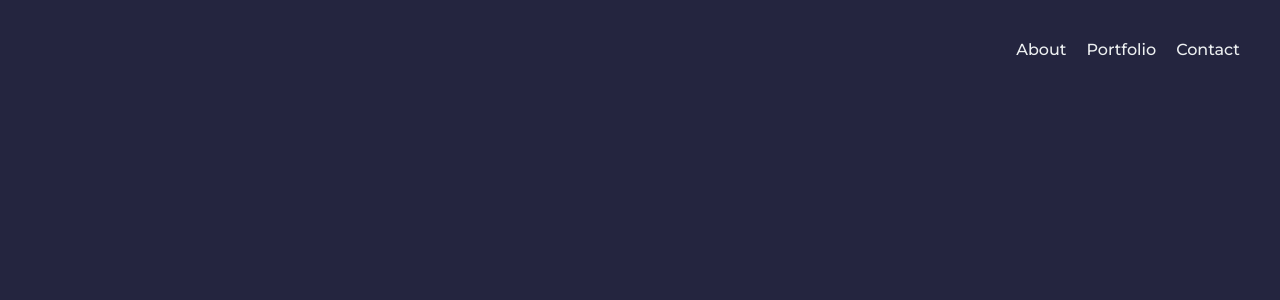
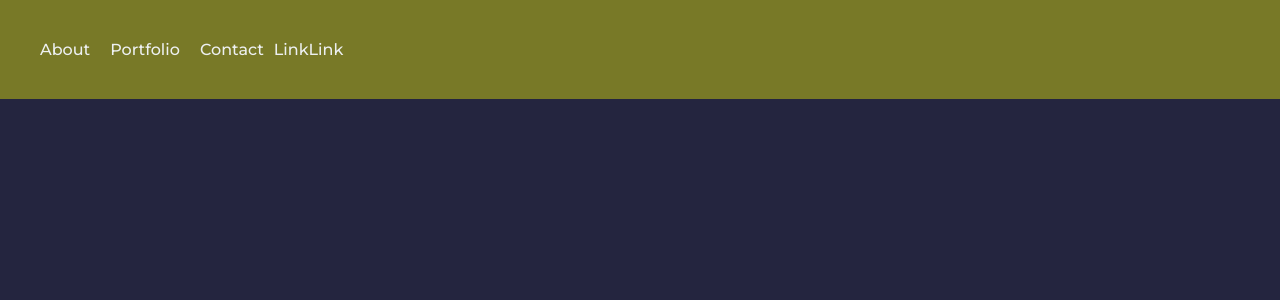
Before and after one commit to ConnerMcCabe/Portfolio, a React (Create React App) app: page /projects in a window 1280 px wide. Shown: the top 300 px of the page. Built offline with nearby package versions, Linux system fonts and the light colour scheme.

Commit message:
getting started and adjusting styling

```diff
--- a/package.json
+++ b/package.json
@@ -3,7 +3,7 @@
   "version": "0.1.0",
   "private": true,
   "dependencies": {
-    "axios": "^0.20.0",
+    "axios": "^0.21.1",
     "framer-motion": "^1.6.17",
     "react": "^16.12.0",
     "react-dom": "^16.12.0",
--- a/src/Components/Navbar/Navbar.css
+++ b/src/Components/Navbar/Navbar.css
@@ -1,14 +1,16 @@
 
 .navigation {
     display: flex;
-    justify-content: flex-end;
+    justify-content: flex-start;
     align-items: center;
-    padding: 30px 30px
+    padding: 30px 30px;
+    background-color: rgba(255, 255, 0, 0.384);
 }
 
 .navbar {
     display: flex;
     flex-direction: row-reverse;
+
 }
 
 .navItem {
--- a/src/Components/Navbar/Navbar.js
+++ b/src/Components/Navbar/Navbar.js
@@ -9,7 +9,10 @@ function Navbar() {
                 <Link to="/contact" className="navItem">Contact</Link>
                 <Link to="/projects" className="navItem">Portfolio</Link>
                 <Link to="/about" className="navItem">About</Link>
-
+            </div>
+            <div className="nav-Connections">
+                <span>Link</span>
+                <span>Link</span>
             </div>
         </div>
     )
--- a/src/Components/Portfolio/Portfolio.js
+++ b/src/Components/Portfolio/Portfolio.js
@@ -1,10 +1,10 @@
 import React, { useState } from "react";
-import axios from 'axios';
+// import axios from 'axios';
 import ProjectCards from './ProjectCards'
 
 const Portfolio = () => {
-  const [projects, updateProjects] = useState([]);
-
+  const [projects] = useState([]);
+  // , updateProjects
 
 
   return (
```
Also changed, not shown: 1 other file (tests, documents, lock files or other folders).
